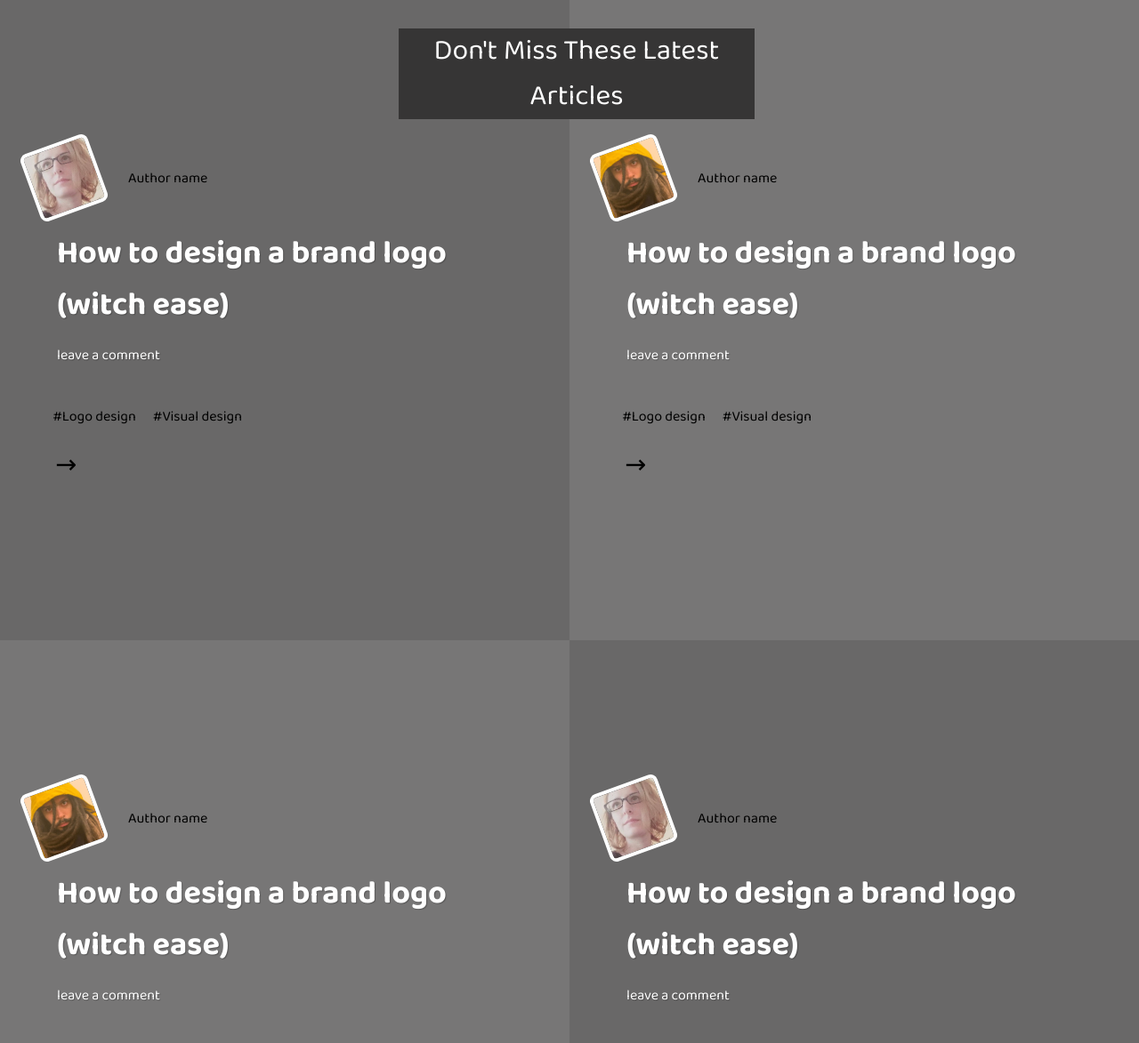
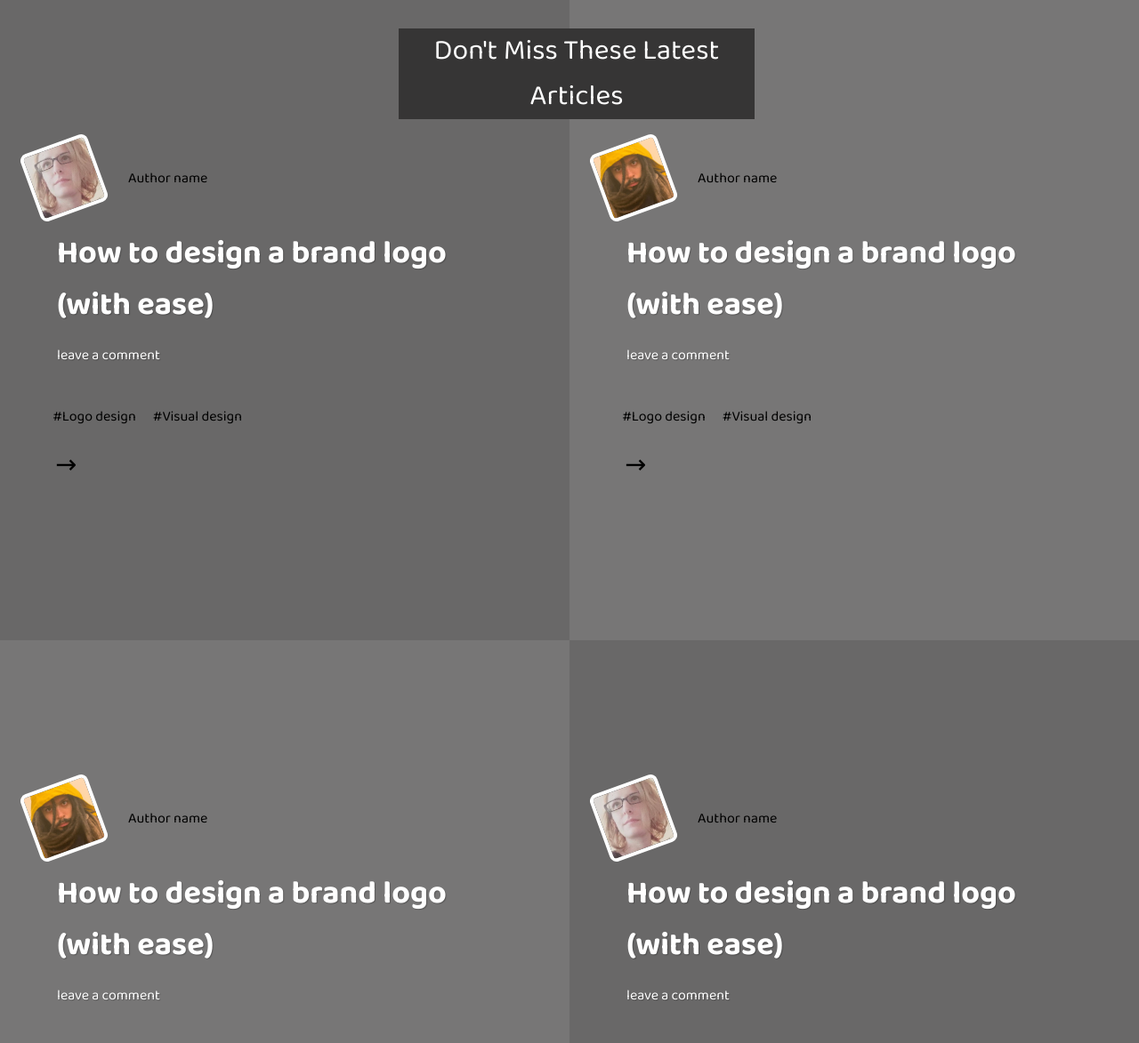
Before and after one commit to ahmadchata/design-teardown, a plain HTML site: page index.html in a window 1280 px wide. Shown: the part 96-1269 px from the top of the page at 89% size. Drawn offline with Linux system fonts and the light colour scheme.

Commit message:
Fix typo error

```diff
--- a/index.html
+++ b/index.html
@@ -38,7 +38,7 @@
           <p>Author name</p>
         </div>
         <div class="title">
-          <h1>How to design a brand logo (witch ease)</h1>
+          <h1>How to design a brand logo (with ease)</h1>
           <p>leave a comment</p>
         </div>
         <div class="categories">
@@ -54,7 +54,7 @@
           <p>Author name</p>
         </div>
         <div class="title">
-          <h1>How to design a brand logo (witch ease)</h1>
+          <h1>How to design a brand logo (with ease)</h1>
           <p>leave a comment</p>
         </div>
         <div class="categories">
@@ -71,7 +71,7 @@
           <p>Author name</p>
         </div>
         <div class="title">
-          <h1>How to design a brand logo (witch ease)</h1>
+          <h1>How to design a brand logo (with ease)</h1>
           <p>leave a comment</p>
         </div>
         <div class="categories">
@@ -86,7 +86,7 @@
           <p>Author name</p>
         </div>
         <div class="title">
-          <h1>How to design a brand logo (witch ease)</h1>
+          <h1>How to design a brand logo (with ease)</h1>
           <p>leave a comment</p>
         </div>
         <div class="categories">
```
